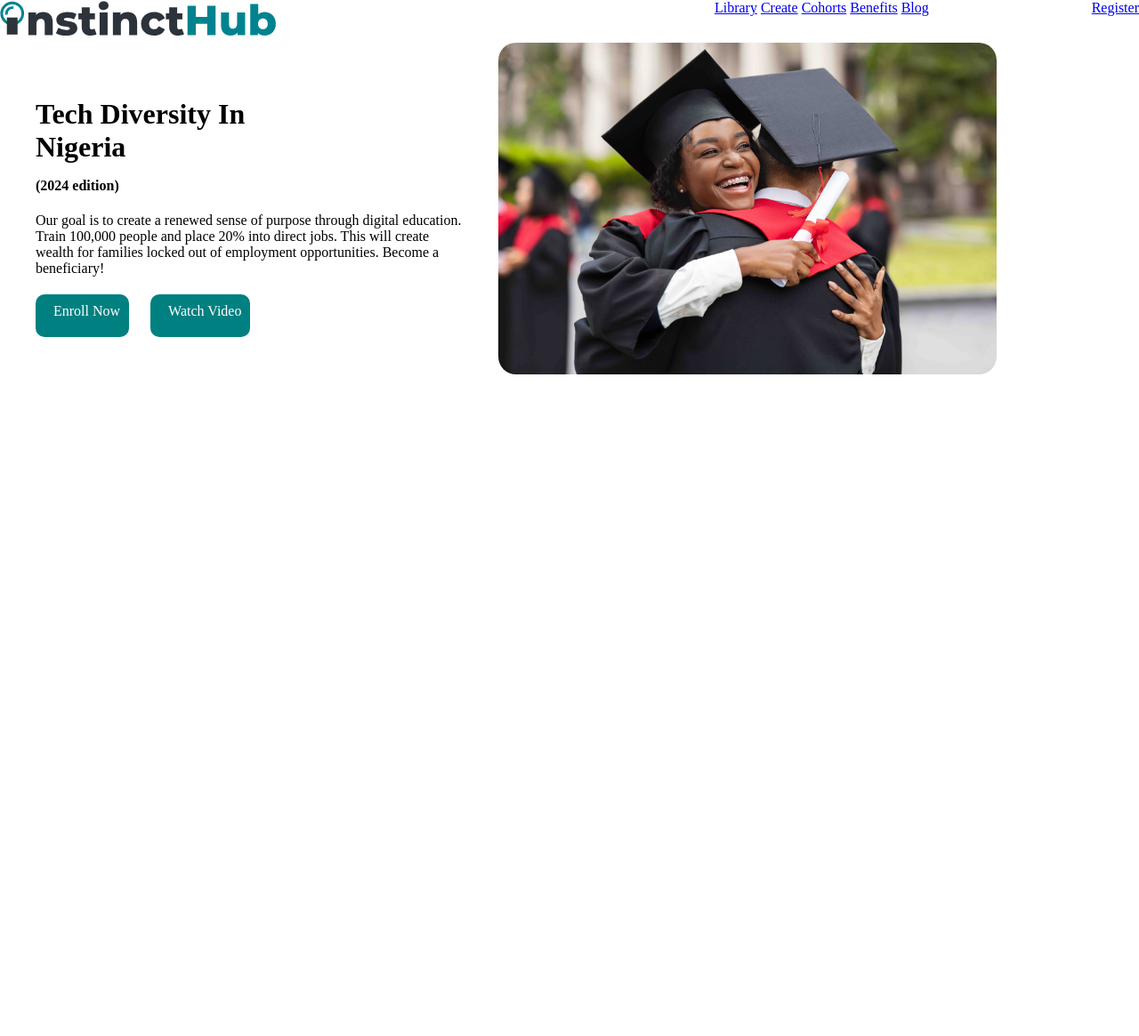
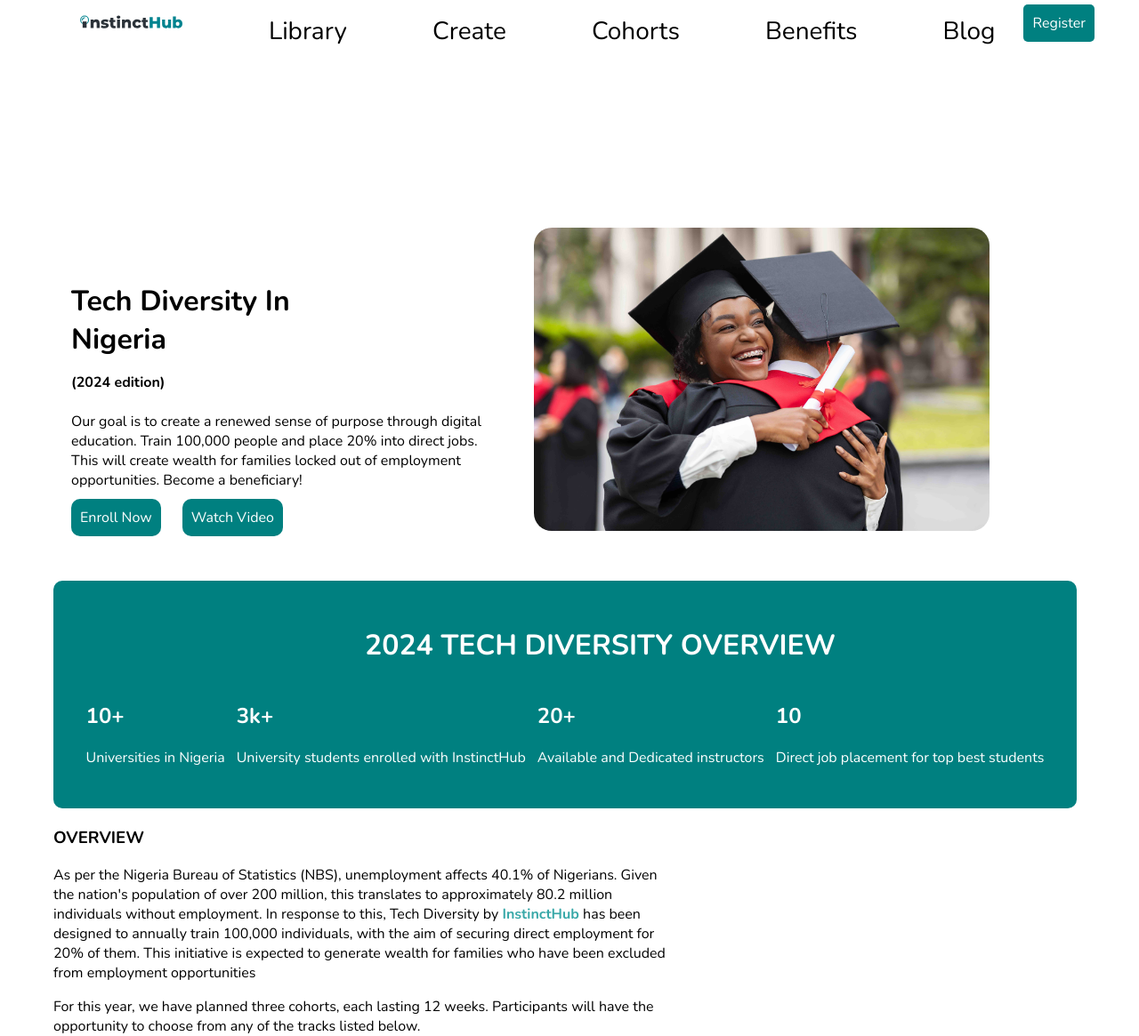
Before and after one commit to ayanoukouji14/TDN-CSS, a plain HTML site: page index.html in a window 1280 px wide. Shown: the whole page at 89% size. Before the commit the page ends 800 px from the top, so only its background shows below. Drawn offline with nearby package versions, Linux system fonts and the light colour scheme.

Commit message:
4th commit

```diff
--- a/assets/css/style.css
+++ b/assets/css/style.css
@@ -1,6 +1,11 @@
+*{
+    font-family: "Nunito",sans-serif ;
+}
 body{
  padding: 0;
  margin: 0;
+ padding-left: 40px;
+ padding-right: 50px;
  justify-content: center;
  align-items: center;
  height: 100vh;
@@ -9,16 +14,44 @@
 /* Navbar styling starts here */
 .wrapper{
     display: flex;
-    justify-content:space-between;
-    gap: 2rem;
+    justify-content:space-evenly;
+    gap: 1rem;
 }.icon img{
     width: 50%;
-    margin-right: 20rem;
+    margin-bottom: 200px;
+    height: 50px;
+    padding-left: 50px;
+    align-items: center;
+    padding-right: 50px;
 }
 .navlinks{
+    display: flex;
+    gap: 4rem;
+}
+.navlinks a{
     text-decoration: none;
     color: black;
+    font-size: 28px;
+    padding: 1rem;
+
 }
+
+.navbutton a{
+    text-decoration: none;
+    color: white;
+    display: inline-block;
+    border-radius: 5px;
+    padding-top: 5px;
+    padding-left: 5px;
+    padding-bottom: 5px;
+    padding-right: 5px ;
+    background-color: teal;
+
+    padding: 10px;
+    margin-top: 5px;
+}
+
+/* Navbar styling ends here */
 .first{
     display: flex;
 }
@@ -38,70 +71,52 @@
     text-decoration: none;
     background-color: teal;
     color: white;
-    display: inline-block;
     border-radius: 10px;
     padding-top: 10px;
-    padding-left: 20px;
-    padding-bottom: 20px;
+    padding-left: 10px;
+    padding-bottom: 10px;
     padding-right: 10px ;
     margin-right: 20px;
-
+    margin-bottom: 10px;
 }
 .grid{
     max-width: 50%;
 }
 .grid img{
-    width: 35rem;
+    width: 32rem;
     border-radius: 20px;
-
-
 }
 .button{
     margin-top: 20px;
+}
+/* box starts here */
+.box-container{
+    text-decoration: none;
+    background-color: teal;
+    color: white;
+    margin: 20px;
+    padding: 30px;
+    border: 20px;
+    border-radius: 10px;
+}
+.box-header h1{
+   margin-left: 20rem;
+   margin-right: 3em;
 
 }
-/*.garri{
-    background-color: brown;
-    display: flex;
-    justify-content: first baseline;
-}
-.cot1{
-    ext-decoration: none;
-
-    color: white;
-    display: inline-block;
-    border-radius: 10px;
-
-    padding-left: 20px;
-
-
+.box-content{
+   text-decoration: none;
+   display: flex;
+   justify-content: space-around;
 
 }
-.cot2{
-    ext-decoration: none;
-
-    color: white;
-    display: inline-block;
-    border-radius: 10px;
-    padding-top: 10px;
-    padding-left: 20px;
-    padding-bottom: 20px;
-    padding-right: 10px ;
-    margin-right: 20px;
+/* ends here */
+.overview{
+    width: 58%;
+    margin: 20px;
 }
-.cot3{
+.instinct a{
     text-decoration: none;
-
-    color: white;
-    display: inline-block;
-    border-radius: 10px;
-    padding-top: 10px;
-    padding-left: 20px;
-    padding-bottom: 20px;
-    padding-right: 10px ;
-    margin-right: 20px;
+    color: rgb(56, 168, 168);
+    font-weight: bolder;
 }
-.good{
-    justify-content: ;
-    align-items: ;
-}
--- a/index.html
+++ b/index.html
@@ -1,11 +1,16 @@
 <!DOCTYPE html>
 <html lang="en">
+
 <head>
     <meta charset="UTF-8">
     <meta name="viewport" content="width=device-width, initial-scale=1.0">
     <title>Welcome to css project</title>
+    <link rel="preconnect" href="https://fonts.googleapis.com">
+<link rel="preconnect" href="https://fonts.gstatic.com" crossorigin>
+<link href="https://fonts.googleapis.com/css2?family=Nunito:ital,wght@0,200..1000;1,200..1000&display=swap" rel="stylesheet">
     <link rel="stylesheet" href="/assets/css/style.css">
 </head>
+
 <header>
     <nav class="wrapper">
         <div class="icon">
@@ -25,6 +30,7 @@
     </nav>
 </header>
 <body>
+    <div class="margin">
     <div class="first">
         <div class="text">
             <h1>Tech Diversity In Nigeria <span><p class="edition">(2024 edition)</p></span></h1>
@@ -34,30 +40,34 @@
                 <a href="#" class="meta2">Watch Video</a>
             </div>
         </div>
-
         <div class="grid">
             <img src="/assets/img/instincthub.jpeg" alt="" class="meta3">
         </div>
     </div>
+    </div>
 
-    <!-- <div class="garri">
-        <h2 class="good">garri is good</h2>
-        <div class="cot1">
-            <h3>10+</h3>
-            <p>universities in Nigeria</p>
+      <div class="box-container">
+        <div class="box-header">
+            <h1>2024 TECH DIVERSITY OVERVIEW</h1>
         </div>
-        <div class="cot2">
-            <h3>3k</h3>
-            <p>eyvbd hheud ubr  dn</p>
-        </div>
-        <div class="cot3">
-            <h3>15k</h3>
-            <p>dcffgnhgfbhj dhhdhfjfh</p>
-        </div>
-        <div class="met4">
-            <h3>23+</h3>
-            <p>sjncdhy yhdbwc yw b</p>
-        </div>
-    </div> -->
+        <div class="box-content">
+            <div class="con1"><h2>10+</h2>
+             <p>Universities in Nigeria</p></div>
+            <div class="con2"> <h2>3k+</h2>
+             <p>University students enrolled with InstinctHub</p> </div>
+             <div class="con3"><h2>20+</h2>
+             <p>Available and Dedicated instructors</p> </div>
+             <div class="con4"><h2>10</h2>
+            <p>Direct job placement for top best students</p></div>
+            </div>
+      </div>
+
+     <div class="overview">
+        <h3>OVERVIEW</h3>
+        <p>As per the Nigeria Bureau of Statistics (NBS), unemployment affects 40.1% of Nigerians. Given the nation's population of over 200 million, this translates to approximately 80.2 million individuals without employment.
+            In response to this, Tech Diversity by <span class="instinct"> <a href="#">InstinctHub </a></span> has been designed to annually train 100,000 individuals, with the aim of securing direct employment for 20% of them. This initiative is expected to generate wealth for families who have been excluded from employment opportunities </p>
+           <p> For this year, we have planned three cohorts, each lasting 12 weeks. Participants will have the opportunity to choose from any of the tracks listed below.</p>
+     </div>
 </body>
+</div>
 </html>
```
